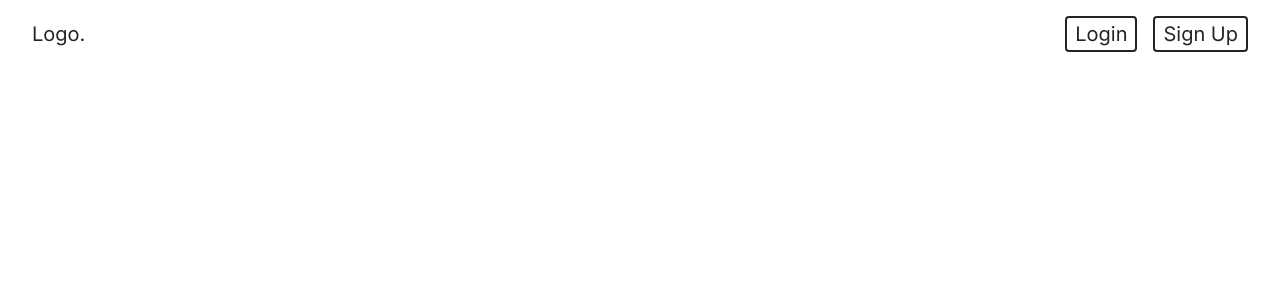
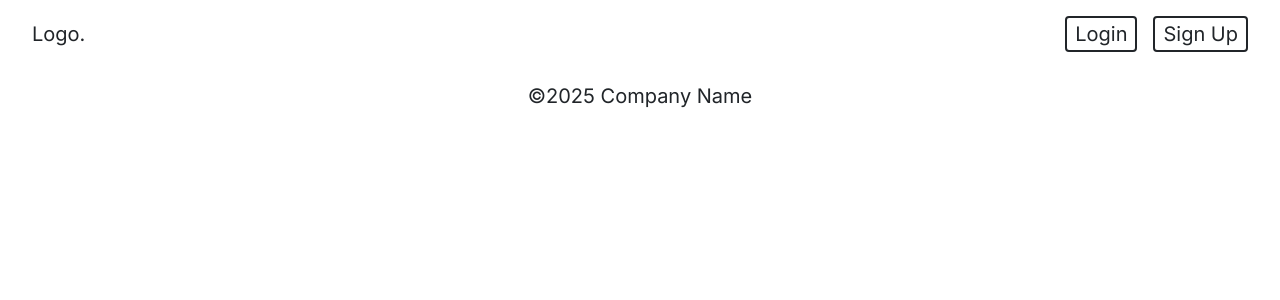
Before and after one commit to alex-bo7/362-project, a React (Vite) app in the folder frontend/: page / in a window 1280 px wide. Shown: the top 300 px of the page. Built offline with nearby package versions, Linux system fonts and the light colour scheme.

Commit message:
Implemented Footer Component

```diff
--- /dev/null
+++ b/frontend/src/components/Footer/Footer.tsx
@@ -0,0 +1,7 @@
+import "./footer.css";
+
+export default function Footer() {
+  const currentYear: string = new Date().getFullYear().toString();
+
+  return <footer className="footer">&copy;{currentYear} Company Name</footer>;
+}
--- /dev/null
+++ b/frontend/src/components/Footer/footer.css
@@ -0,0 +1,4 @@
+.footer {
+  padding: 1rem 2rem;
+  text-align: center;
+}
--- a/frontend/src/pages/HomePage.tsx
+++ b/frontend/src/pages/HomePage.tsx
@@ -1,9 +1,11 @@
 import Nav from "../components/Nav/Nav";
+import Footer from "../components/Footer/Footer";
 
 export default function HomePage() {
   return (
     <>
       <Nav />
+      <Footer />
     </>
   );
 }
```
